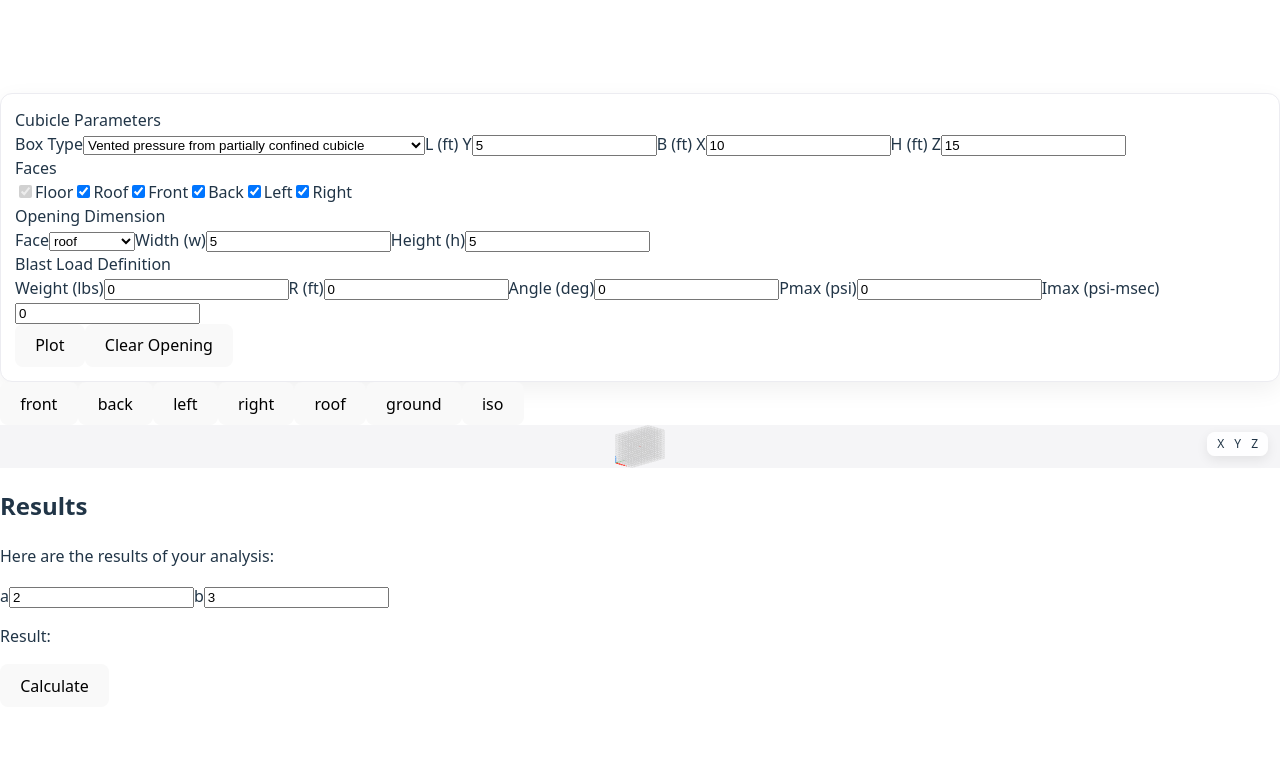
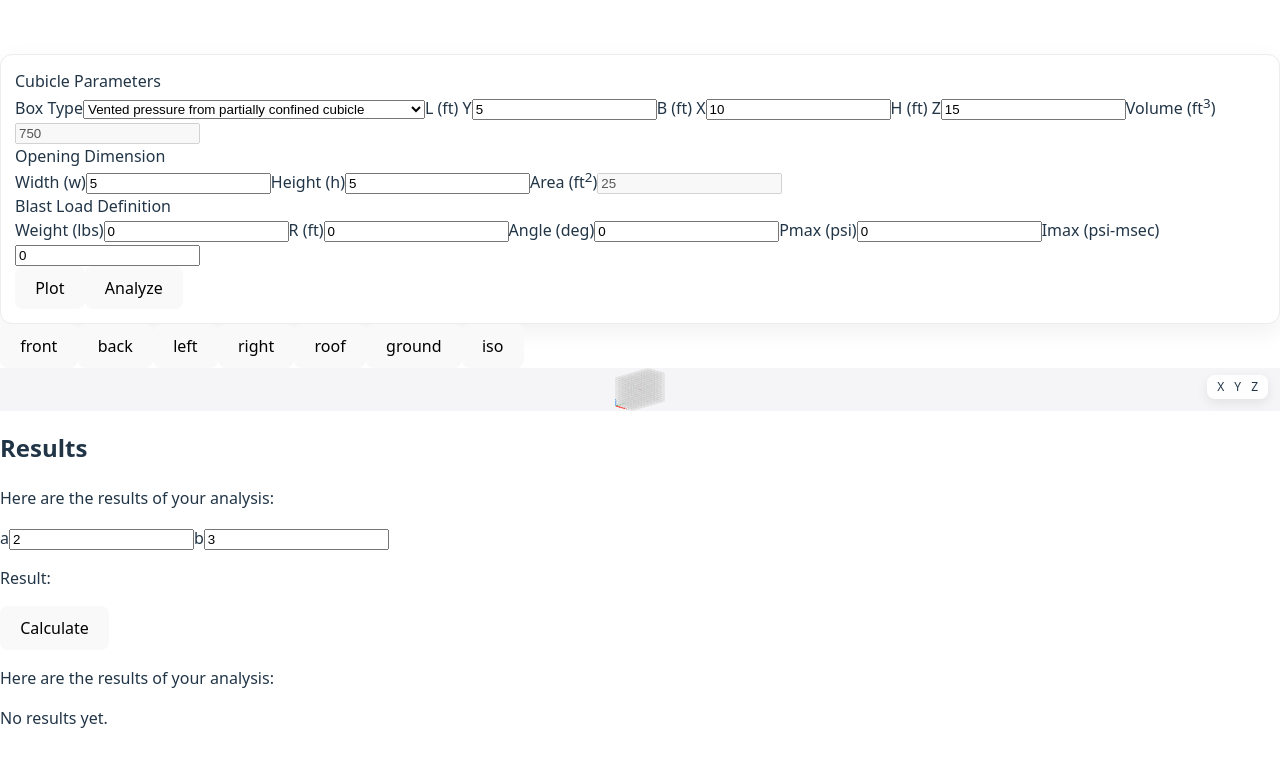
Before and after one commit to amn-integral/iBest-js, a React (Vite) app in the folder iVentedBlast-js/: page / in a window 1280 px wide. Shown: the top 766 px of the page. Built offline with nearby package versions, Linux system fonts and the light colour scheme.

Commit message:
Added API to call the analysis function in Django

```diff
--- a/iVentedBlast-js/src/App.tsx
+++ b/iVentedBlast-js/src/App.tsx
@@ -5,22 +5,48 @@ import { CubicleViewer } from "./components/CubicleViewer";
 import { Results } from "./components/Results";
 import { useCubicleConfig } from "./hooks/useCubicleConfig";
 import appCss from "./App.module.css";
+import {type PostData, type ResultData} from "./api/api-types";
+import { PostVentedtedBlast } from "./api/api";
 
 // import {lerp} from "@integralrsg/imath"
+
+
 
 export default function App() {
   const [plotTrigger, setPlotTrigger] = useState(0);
   const cubicleConfig = useCubicleConfig();
+  const [results, setResults] = useState<ResultData | null>(null);
+
+  const handleAnalyze = async () => {
+
+    const postData : PostData = {
+      cubicleType: cubicleConfig.cubicleType,
+      l : cubicleConfig.dims.l,
+      b : cubicleConfig.dims.b,
+      h : cubicleConfig.dims.h,
+      openingFace: cubicleConfig.opening.face || undefined,
+      openingWidth: cubicleConfig.opening.w || undefined,
+      openingHeight: cubicleConfig.opening.h || undefined,
+      chargeWeight: cubicleConfig.charge.W,
+      chargeStandoff: cubicleConfig.charge.R,
+      chargeAngle: cubicleConfig.charge.angle,
+      pMax: cubicleConfig.charge.Pmax,
+      iMax: cubicleConfig.charge.Imax
+    }
+
+    const analysisResults = await PostVentedtedBlast(postData);
+    setResults(analysisResults);
+  };
 
   return (
     <div className={appCss.rootLayout}>
       <div className={appCss.appLayout}>
         <aside className={appCss.formPane}>
-          <CubicleForm {...cubicleConfig} onSubmit={() => setPlotTrigger(p => p + 1)} />
+          <CubicleForm {...cubicleConfig} onPlot={() => setPlotTrigger(p => p + 1)} onAnalyze={handleAnalyze} />
         </aside>
         <main className={appCss.viewerPane}>
           <CubicleViewer {...cubicleConfig} plotTrigger={plotTrigger} />
-          <Results />
+          <Results results={results} />
         </main>
       </div>
       </div>
--- /dev/null
+++ b/iVentedBlast-js/src/api/api-types.ts
@@ -0,0 +1,19 @@
+export type PostData = {
+    cubicleType: string;
+    l: number;
+    b: number;
+    h: number;
+    openingFace?: string;
+    openingWidth?: number;
+    openingHeight?: number;
+    chargeWeight: number;
+    chargeStandoff: number;
+    chargeAngle: number;
+    pMax: number;
+    iMax: number;
+}
+
+export type ResultData = {
+    inputs: PostData;
+    pressure: number;
+}
--- /dev/null
+++ b/iVentedBlast-js/src/api/api.ts
@@ -0,0 +1,19 @@
+import {type PostData } from "./api-types";
+import {type ResultData } from "./api-types";
+import { API_URL } from "./config";
+
+
+export async function PostVentedtedBlast(data: PostData): Promise<ResultData> {
+    const response = await fetch(API_URL, {
+        method: 'POST',
+        headers: {
+            'Content-Type': 'application/json',
+        },
+        body: JSON.stringify(data),
+    });
+    if (!response.ok) {
+        throw new Error('Network response was not ok');
+    }
+    const result: ResultData = await response.json();
+    return result;
+}
--- /dev/null
+++ b/iVentedBlast-js/src/api/config.ts
@@ -0,0 +1 @@
+export const API_URL = '/api/add/';
--- a/iVentedBlast-js/src/components/CubicleForm.tsx
+++ b/iVentedBlast-js/src/components/CubicleForm.tsx
@@ -2,7 +2,8 @@ import React from "react";
 import cubicleFormCss from "./CubicleForm.module.css";
 import {NumberInput} from "./NumberInput";
 type Side = "floor" | "roof" | "front" | "back" | "left" | "right";
-const ALL_SIDES: Side[] = ["floor", "roof", "front", "back", "left", "right"];
+const OPENINGS: Side[] = ["roof", "back"];
+import {type cubicleTypes} from "src/hooks/useCubicleConfig";
 
 type Opening = {
   face: Side | "";
@@ -13,10 +14,16 @@ type Opening = {
 };
 
 interface CubicleFormProps {
+  cubicleType: cubicleTypes ;
+  setCubicleType: (cubicleType: cubicleTypes) => void;
+
   dims: { l: number; b: number; h: number };
   setDims: (dims: { l: number; b: number; h: number }) => void;
+
   faces: Record<Side, boolean>;
   updateFace: (side: Side, checked: boolean) => void;
+  updateFaces: (sides: Record<Side, boolean>) => void;
+
   opening: {
     face: Side | "";
     w: number;
@@ -26,27 +33,69 @@ interface CubicleFormProps {
   };
   setOpening: (opening: Opening) => void;
   resetOpening: () => void;
+
   charge: {W: number, R: number, angle: number, Pmax: number, Imax: number};
   setCharge: (props : {W: number, R: number, angle: number, Pmax: number, Imax: number}) => void;
-  onSubmit: (e?: React.FormEvent) => void;
+
+  onPlot: (e?: React.FormEvent) => void;
+  onAnalyze: (e?: React.FormEvent) => void;
 }
 
 export const CubicleForm: React.FC<CubicleFormProps> = ({
+  setCubicleType,
   dims,
   setDims,
-  faces,
-  updateFace,
+  updateFaces,
   opening,
   setOpening,
-  resetOpening,
   charge,
   setCharge,
-  onSubmit,
+  onPlot,
+  onAnalyze
 }) => {
-  const handleSubmit = (e: React.FormEvent) => {
+
+  const handleSubmit = (e: React.FormEvent<HTMLFormElement>) => {
     e?.preventDefault();
-    onSubmit();
+
+    const nativeEvent = e.nativeEvent as SubmitEvent;
+    const submitter = nativeEvent.submitter as HTMLButtonElement | null;
+
+    switch (submitter?.name) {
+      case "plot":
+        console.log("Plot button clicked");
+        onPlot();
+        break;
+      case "analyze":
+        onAnalyze();
+        console.log("Analyze button clicked");
+        break;
+      default:
+        console.warn("Unknown submit action");
+        break;
+    }
   };
+
+  const [geometry, setGeometry] = React.useState("partially_confined");
+
+  function handleGeometry(e: React.ChangeEvent<HTMLSelectElement>): void {
+    const value = e.target.value;
+    console.log("Selected geometry:", value);
+    switch (value) {
+        case "partially_confined":
+          updateFaces({floor: true, roof: true, front: true, back: true, left: true, right: true});
+          setGeometry(value);
+          setCubicleType(value);
+          break;
+        case "fully_vented":
+          updateFaces({floor: true, roof: false, front: true, back: false, left: true, right: true});
+          setGeometry(value);
+          setCubicleType(value);
+          break;
+        default:
+          console.warn("Unknown geometry selected:", value);
+          break;
+      }
+  }
 
   return (
     <form className={cubicleFormCss.cf} onSubmit={handleSubmit}>
@@ -54,53 +103,41 @@ export const CubicleForm: React.FC<CubicleFormProps> = ({
 
       <label className={cubicleFormCss.cfRow}>
         <span className={cubicleFormCss.cfLabel}> Box Type</span>
-        <select>
-            <option >Vented pressure from partially confined cubicle</option>
-            <option >Vented pressure from fully vented three walled cubicle</option>
+        <select onChange={(e) => handleGeometry(e)}>
+            <option value="partially_confined">Vented pressure from partially confined cubicle</option>
+            <option value="fully_vented">Vented pressure from fully vented three walled cubicle</option>
         </select>
       </label>
+
 
       <NumberInput label="L (ft) Y" value={dims.l} onChange={(v: number) => setDims({ ...dims, l: v })} />
       <NumberInput label="B (ft) X" value={dims.b} onChange={(v: number) => setDims({ ...dims, b: v })} />
       <NumberInput label="H (ft) Z" value={dims.h} onChange={(v: number) => setDims({ ...dims, h: v })} />
-
-      <div className={cubicleFormCss.cfSection}>Faces</div>
-      {ALL_SIDES.map((s) => (
-        <label key={s} className={cubicleFormCss.cfCheck}>
-          <input
-            type="checkbox"
-            checked={s === "floor" ? true : !!faces[s]}
-            onChange={(e) => updateFace(s, e.target.checked)}
-            disabled={s === "floor"}
-          />
-          <span className={cubicleFormCss.cap}>{s}</span>
-        </label>
-      ))}
+      <NumberInput key="volume" label={<span>Volume (ft<sup>3</sup>)</span>} value={dims.l * dims.b * dims.h}  disabled={true} />
 
       <div className={cubicleFormCss.cfSection}>Opening Dimension</div>
 
-      <label className={cubicleFormCss.cfRow}>
-        <span className={cubicleFormCss.cfLabel}>Face</span>
-        <select
-          value={opening.face}
-          onChange={(e) =>
+      {geometry === "fully_vented" ? (
+        <label className={cubicleFormCss.cfRow}>
+          <span className={cubicleFormCss.cfLabel}>Face</span>
+          <select
+            value={opening.face}
+            onChange={(e) =>
             setOpening({ ...opening, face: e.target.value as Side | "" })
           }
         >
-          <option value="">— none —</option>
-          {ALL_SIDES.filter((s) => s !== "floor").map((s) => (
+          {OPENINGS.filter((s) => s !== "floor").map((s) => (
             <option value={s} key={s}>
               {s}
             </option>
           ))}
         </select>
       </label>
+      ) : null}
 
       {[
         ["Width (w)", "w"],
         ["Height (h)", "h"],
-        // ["X (optional)", "x"],
-        // ["Y (optional)", "y"],
       ].map(([label, key]) => (
         <NumberInput
             key={key}
@@ -109,6 +146,8 @@ export const CubicleForm: React.FC<CubicleFormProps> = ({
             onChange={(v: number) => setOpening({ ...opening, [key]: v })}
           />
       ))}
+
+      <NumberInput key="area" label={<span>Area (ft<sup>2</sup>)</span>} value={opening.w * opening.h}  disabled={true} />
 
       <div className={cubicleFormCss.cfSection}>Blast Load Definition</div>
 
@@ -143,10 +182,8 @@ export const CubicleForm: React.FC<CubicleFormProps> = ({
       />
 
       <div className={cubicleFormCss.cfActions}>
-        <button type="submit">Plot</button>
-        <button type="button" onClick={resetOpening}>
-          Clear Opening
-        </button>
+        <button type="submit" name="plot">Plot</button>
+        <button type="submit" name="analyze">Analyze</button>
       </div>
     </form>
   );
--- a/iVentedBlast-js/src/components/NumberInput.tsx
+++ b/iVentedBlast-js/src/components/NumberInput.tsx
@@ -5,7 +5,7 @@ import numberInputCss from "./NumberInput.module.css";
 type NumberInputProps = {
   label: React.ReactNode;
   value: number | "";                 // allow clearing the input
-  onChange: (next: number) => void;   // you get a number (NaN if empty)
+  onChange?: (next: number) => void;   // you get a number (NaN if empty)
   step?: number;
   min?: number;
   max?: number;
@@ -17,6 +17,7 @@ type NumberInputProps = {
   labelClass?: string;
   inputClass?: string;
   unitClass?: string;
+  disabled?: boolean;
 };
 
 export const NumberInput: React.FC<NumberInputProps> = ({
@@ -32,6 +33,7 @@ export const NumberInput: React.FC<NumberInputProps> = ({
   labelClass,
   inputClass,
   unitClass,
+  disabled
 }) => {
 
   rowClass = rowClass || numberInputCss.cfRow;
@@ -54,6 +56,7 @@ export const NumberInput: React.FC<NumberInputProps> = ({
           const v = e.target.value;
           onChange(v === "" ? NaN : Number(v));
         }}
+        disabled={disabled}
       />
       {unit ? <span className={unitClass}>{unit}</span> : null}
     </label>
--- a/iVentedBlast-js/src/components/Results.tsx
+++ b/iVentedBlast-js/src/components/Results.tsx
@@ -1,13 +1,13 @@
-import {addNumbers} from "@integralrsg/imath";
+// import {addNumbers} from "@integralrsg/imath";
 import { NumberInput} from "./NumberInput";
 import React from "react";
+import { type ResultData } from "src/api/api-types";
 
-export const Results: React.FC = () => {
-
+export const Results: React.FC<{ results: ResultData  | null}> = ({ results }) => {
 
   const [a, setA] = React.useState(2);
   const [b, setB] = React.useState(3);
-  const [result, setResults] = React.useState<any>(null);
+  const [addResult, setAddResult] = React.useState<number | null>(null);
 
   function addNumbers(a: number, b: number) {
       fetch('/api/add/', {
@@ -21,7 +21,7 @@ export const Results: React.FC = () => {
       })
       .then(response => response.json().then(data => {
           console.log('Response:', response);
-          setResults(data.result);
+          setAddResult(data.result);
           console.log('Sum:', data.result);
           // Do something with data.result
       })
@@ -30,6 +30,7 @@ export const Results: React.FC = () => {
       }));
   }
 
+
   return (
     <div>
       <h2>Results</h2>
@@ -37,8 +38,21 @@ export const Results: React.FC = () => {
       {/* Render results here */}
       <NumberInput label="a" value={a} onChange={setA} />
       <NumberInput label="b" value={b} onChange={setB} />
-      <p>Result: {result}</p>
+      <p>Result: {addResult}</p>
       <button onClick={() => addNumbers(a, b)}>Calculate</button>
+
+      <p>Here are the results of your analysis:</p>
+      {results && Object.keys(results).length > 0 ? (
+        <ul>
+          {Object.entries(results).map(([key, value]) => (
+            <li key={key}>
+              <strong>{key}:</strong> {String(value)}
+            </li>
+          ))}
+        </ul>
+      ) : (
+        <p>No results yet.</p>
+      )}
     </div>
   );
-};
+}
--- a/iVentedBlast-js/src/hooks/useCubicleConfig.ts
+++ b/iVentedBlast-js/src/hooks/useCubicleConfig.ts
@@ -2,8 +2,10 @@ import { useState } from "react";
 
 // Local Side type
 type Side = "floor" | "roof" | "front" | "back" | "left" | "right";
+export type cubicleTypes = "partially_confined" | "fully_vented";
 
 export const useCubicleConfig = () => {
+  const [cubicleType, setCubicleType] = useState<cubicleTypes>("partially_confined");
   const [dims, setDims] = useState({ l: 5, b: 10, h: 15 });
   const [charge, setCharge] = useState({W: 0, R: 0, angle: 0, Pmax: 0, Imax: 0});
   const [faces, setFaces] = useState<Record<Side, boolean>>({
@@ -29,6 +31,7 @@ export const useCubicleConfig = () => {
     y: 0,
   });
 
+  // Update a single face
   const updateFace = (side: Side, checked: boolean) => {
     if (side === "floor") return; // floor is always on
     setFaces((f) => ({ ...f, [side]: checked }));
@@ -38,11 +41,19 @@ export const useCubicleConfig = () => {
     setOpening({ face: "roof", w: 5, h: 5, x: 0, y: 0 });
   };
 
+  // Update multiple faces
+  const updateFaces = (sides: Record<Side, boolean>) => {
+    setFaces((f) => ({ ...f, ...sides }));
+  };
+
   return {
+    cubicleType,
+    setCubicleType,
     dims,
     setDims,
     faces,
     updateFace,
+    updateFaces,
     opening,
     setOpening,
     resetOpening,
--- a/iVentedBlast-js/tsconfig.app.json
+++ b/iVentedBlast-js/tsconfig.app.json
@@ -13,7 +13,7 @@
     "moduleResolution": "bundler",
     "verbatimModuleSyntax": true,
     "moduleDetection": "force",
-    "noEmit": true,
+    "noEmit": false,
     "jsx": "react-jsx",
 
     /* Path mapping */
```
